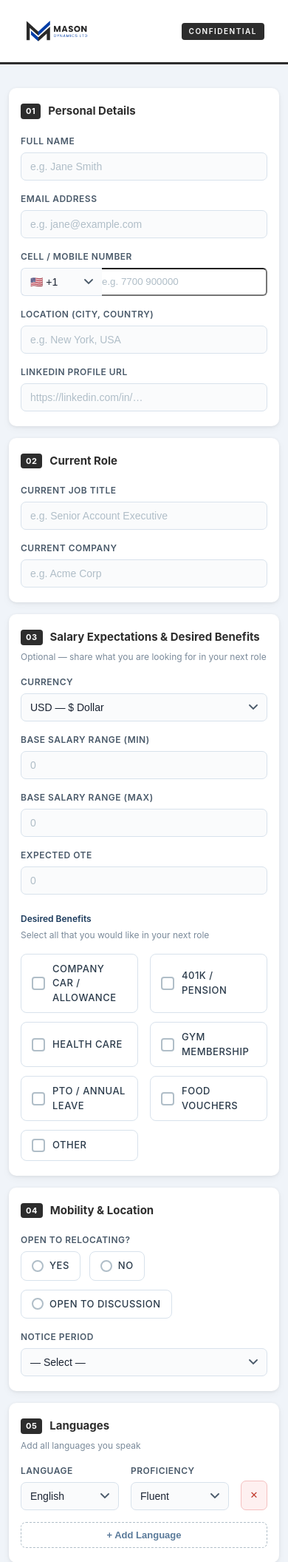
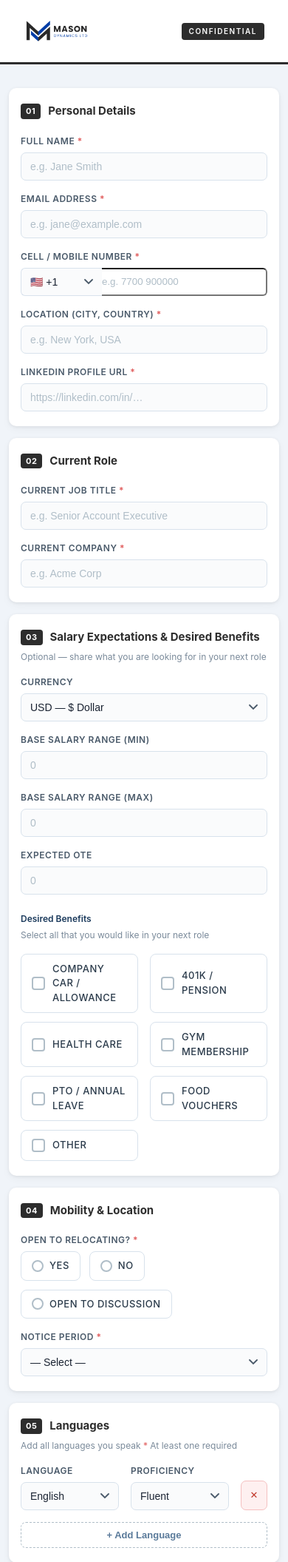
Before and after one commit to GrowthStackTalent/md-candidate-portal, a Flask app: page / in a window 390 px wide. Shown: the top 2111 px of the page at 74% size. Run offline with Flask 3, Linux system fonts and the light colour scheme.

Commit message:
Make required fields mandatory with validation
Add required attributes and * markers to: full name, email, phone,
location, LinkedIn, job title, company, relocate, notice period,
data consent. Add JS validation for at least one language and CV
upload before HTML5 validation.

Co-Authored-By: Claude Sonnet 4.6 <noreply@anthropic.com>

```diff
--- a/templates/form.html
+++ b/templates/form.html
@@ -30,15 +30,15 @@
 
           <div class="field-grid two-col">
             <div class="field">
-              <label for="full_name">Full Name</label>
-              <input type="text" id="full_name" name="full_name" placeholder="e.g. Jane Smith" />
+              <label for="full_name">Full Name <span class="req">*</span></label>
+              <input type="text" id="full_name" name="full_name" placeholder="e.g. Jane Smith" required />
             </div>
             <div class="field">
-              <label for="email">Email Address</label>
-              <input type="email" id="email" name="email" placeholder="e.g. jane@example.com" />
+              <label for="email">Email Address <span class="req">*</span></label>
+              <input type="email" id="email" name="email" placeholder="e.g. jane@example.com" required />
             </div>
             <div class="field">
-              <label for="phone_number">Cell / Mobile Number</label>
+              <label for="phone_number">Cell / Mobile Number <span class="req">*</span></label>
               <div class="phone-wrap">
                 <select id="phone_code" name="phone_code" class="phone-code-select">
                   <option value="+1">🇺🇸 +1</option>
@@ -98,16 +98,16 @@
                   <option value="+852">🇭🇰 +852</option>
                   <option value="+886">🇹🇼 +886</option>
                 </select>
-                <input type="tel" id="phone_number" name="phone_number" placeholder="e.g. 7700 900000" />
+                <input type="tel" id="phone_number" name="phone_number" placeholder="e.g. 7700 900000" required />
               </div>
             </div>
             <div class="field">
-              <label for="location">Location (City, Country)</label>
-              <input type="text" id="location" name="location" placeholder="e.g. New York, USA" />
+              <label for="location">Location (City, Country) <span class="req">*</span></label>
+              <input type="text" id="location" name="location" placeholder="e.g. New York, USA" required />
             </div>
             <div class="field">
-              <label for="linkedin">LinkedIn Profile URL</label>
-              <input type="url" id="linkedin" name="linkedin" placeholder="https://linkedin.com/in/…" />
+              <label for="linkedin">LinkedIn Profile URL <span class="req">*</span></label>
+              <input type="url" id="linkedin" name="linkedin" placeholder="https://linkedin.com/in/…" required />
             </div>
           </div>
         </section>
@@ -120,12 +120,12 @@
 
           <div class="field-grid two-col">
             <div class="field">
-              <label for="job_title">Current Job Title</label>
-              <input type="text" id="job_title" name="job_title" placeholder="e.g. Senior Account Executive" />
+              <label for="job_title">Current Job Title <span class="req">*</span></label>
+              <input type="text" id="job_title" name="job_title" placeholder="e.g. Senior Account Executive" required />
             </div>
             <div class="field">
-              <label for="company">Current Company</label>
-              <input type="text" id="company" name="company" placeholder="e.g. Acme Corp" />
+              <label for="company">Current Company <span class="req">*</span></label>
+              <input type="text" id="company" name="company" placeholder="e.g. Acme Corp" required />
             </div>
           </div>
 
@@ -225,10 +225,10 @@
 
           <div class="field-grid two-col">
             <div class="field">
-              <label>Open to Relocating?</label>
+              <label>Open to Relocating? <span class="req">*</span></label>
               <div class="radio-group">
                 <label class="radio-item">
-                  <input type="radio" name="relocate" value="Yes" />
+                  <input type="radio" name="relocate" value="Yes" required />
                   <span class="radio-dot"></span>
                   <span>Yes</span>
                 </label>
@@ -245,8 +245,8 @@
               </div>
             </div>
             <div class="field">
-              <label for="notice_period">Notice Period</label>
-              <select id="notice_period" name="notice_period">
+              <label for="notice_period">Notice Period <span class="req">*</span></label>
+              <select id="notice_period" name="notice_period" required>
                 <option value="">— Select —</option>
                 <option value="Immediate">Immediate</option>
                 <option value="1 Week">1 Week</option>
@@ -267,7 +267,7 @@
           <h2 class="section-title">
             <span class="section-num">05</span> Languages
           </h2>
-          <p class="section-hint">Add all languages you speak</p>
+          <p class="section-hint">Add all languages you speak <span class="req">*</span> At least one required</p>
 
           <div id="languageList"></div>
 
@@ -290,7 +290,7 @@
           <h2 class="section-title">
             <span class="section-num">07</span> CV / Resume
           </h2>
-          <p class="section-hint">MS Word (.doc / .docx) preferred — PDF also accepted. Max 10 MB</p>
+          <p class="section-hint">MS Word (.doc / .docx) preferred — PDF also accepted. Max 10 MB <span class="req">*</span> Required</p>
 
           <div class="upload-zone" id="uploadZone">
             <input type="file" id="cv_file" name="cv_file"
@@ -343,7 +343,7 @@
             </div>
 
             <label class="consent-check-item">
-              <input type="checkbox" id="dataConsent" name="data_consent" value="yes" />
+              <input type="checkbox" id="dataConsent" name="data_consent" value="yes" required />
               <span class="consent-check-box"></span>
               <span class="consent-check-label">
                 I confirm that I have read and understood the above statement, and I give my
@@ -500,7 +500,23 @@
     document.getElementById("candidateForm").addEventListener("submit", async function (e) {
       e.preventDefault();
 
-      // Basic HTML5 validation
+      // Validate: at least one language selected
+      const langSelects = document.querySelectorAll("#languageList .lang-name");
+      const hasLang = Array.from(langSelects).some(s => s.value !== "");
+      if (!hasLang) {
+        alert("Please add at least one language.");
+        document.getElementById("addLang").scrollIntoView({ behavior: "smooth", block: "center" });
+        return;
+      }
+
+      // Validate: CV must be uploaded
+      if (!document.getElementById("cv_file").files.length) {
+        alert("Please upload your CV / resume.");
+        document.getElementById("uploadZone").scrollIntoView({ behavior: "smooth", block: "center" });
+        return;
+      }
+
+      // HTML5 required field validation
       if (!this.checkValidity()) {
         this.reportValidity();
         return;
```
